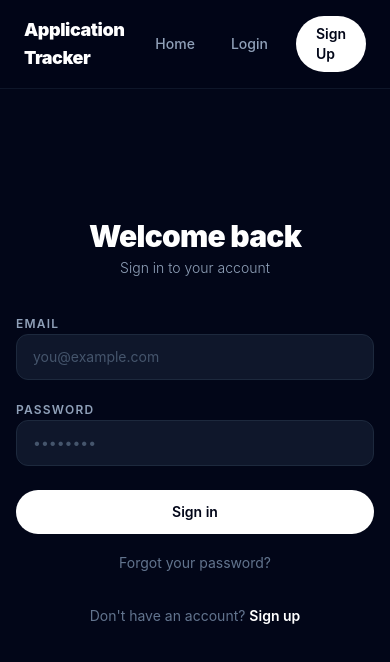
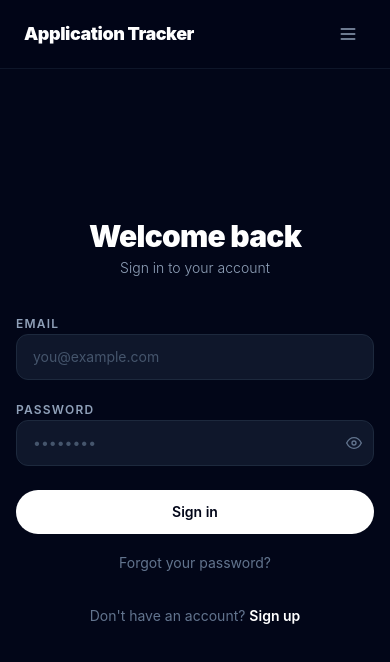
Before and after one commit to SheriNawaz/application-tracker, a React (Vite) app in the folder frontend/: page /login in a window 390 px wide. Shown: the top 662 px of the page. Built offline with nearby package versions, Linux system fonts and the light colour scheme; no server answers.

Commit message:
Mobile responsive layout, hamburger nav, password show/hide toggles

```diff
--- a/frontend/src/components/Navbar.tsx
+++ b/frontend/src/components/Navbar.tsx
@@ -1,33 +1,32 @@
+import { useState } from "react"
 import { Link, useNavigate } from "react-router-dom"
 import { useAuth } from "../context/AuthContext"
 
 const Navbar = () => {
   const { user, logout } = useAuth()
   const navigate = useNavigate()
+  const [menuOpen, setMenuOpen] = useState(false)
 
   const handleLogout = async () => {
     await logout()
+    setMenuOpen(false)
     navigate('/')
   }
+
+  const close = () => setMenuOpen(false)
 
   return (
     <nav className="fixed top-0 left-0 right-0 z-50 px-6 py-4 bg-slate-950/80 backdrop-blur-sm border-b border-slate-800/50">
       <div className="max-w-6xl mx-auto flex items-center justify-between">
-        <p className="text-white font-black text-lg tracking-tight">
-          Application Tracker
-        </p>
-        <div className="flex items-center gap-1">
-          <Link
-            to="/"
-            className="cursor-pointer px-4 py-2 text-slate-400 text-sm font-medium hover:text-white transition-colors duration-200 rounded-full hover:bg-slate-800"
-          >
+        <p className="text-white font-black text-lg tracking-tight">Application Tracker</p>
+
+        {/* Desktop nav */}
+        <div className="hidden md:flex items-center gap-1">
+          <Link to="/" className="cursor-pointer px-4 py-2 text-slate-400 text-sm font-medium hover:text-white transition-colors duration-200 rounded-full hover:bg-slate-800">
             Home
           </Link>
           {user && (
-            <Link
-              to="/tracker"
-              className="cursor-pointer px-4 py-2 text-slate-400 text-sm font-medium hover:text-white transition-colors duration-200 rounded-full hover:bg-slate-800"
-            >
+            <Link to="/tracker" className="cursor-pointer px-4 py-2 text-slate-400 text-sm font-medium hover:text-white transition-colors duration-200 rounded-full hover:bg-slate-800">
               Tracker
             </Link>
           )}
@@ -36,31 +35,72 @@ const Navbar = () => {
               <span className="px-4 py-2 text-slate-400 text-sm">
                 Hi, <span className="text-white font-semibold">{user.username}</span>
               </span>
-              <button
-                onClick={handleLogout}
-                className="cursor-pointer px-5 py-2 bg-white text-slate-950 text-sm font-semibold rounded-full hover:bg-slate-100 transition-colors duration-200 ml-2"
-              >
+              <button onClick={handleLogout} className="cursor-pointer px-5 py-2 bg-white text-slate-950 text-sm font-semibold rounded-full hover:bg-slate-100 transition-colors duration-200 ml-2">
                 Logout
               </button>
             </>
           ) : (
             <>
-              <Link
-                to="/login"
-                className="cursor-pointer px-4 py-2 text-slate-400 text-sm font-medium hover:text-white transition-colors duration-200 rounded-full hover:bg-slate-800"
-              >
+              <Link to="/login" className="cursor-pointer px-4 py-2 text-slate-400 text-sm font-medium hover:text-white transition-colors duration-200 rounded-full hover:bg-slate-800">
                 Login
               </Link>
-              <Link
-                to="/register"
-                className="cursor-pointer px-5 py-2 bg-white text-slate-950 text-sm font-semibold rounded-full hover:bg-slate-100 transition-colors duration-200 ml-2"
-              >
+              <Link to="/register" className="cursor-pointer px-5 py-2 bg-white text-slate-950 text-sm font-semibold rounded-full hover:bg-slate-100 transition-colors duration-200 ml-2">
                 Sign Up
               </Link>
             </>
           )}
         </div>
+
+        {/* Mobile hamburger */}
+        <button
+          onClick={() => setMenuOpen(o => !o)}
+          className="cursor-pointer md:hidden text-slate-400 hover:text-white transition-colors p-2 rounded-lg hover:bg-slate-800"
+          aria-label="Toggle menu"
+        >
+          {menuOpen ? (
+            <svg className="w-5 h-5" fill="none" stroke="currentColor" strokeWidth="2" viewBox="0 0 24 24">
+              <path strokeLinecap="round" strokeLinejoin="round" d="M6 18L18 6M6 6l12 12" />
+            </svg>
+          ) : (
+            <svg className="w-5 h-5" fill="none" stroke="currentColor" strokeWidth="2" viewBox="0 0 24 24">
+              <path strokeLinecap="round" strokeLinejoin="round" d="M4 6h16M4 12h16M4 18h16" />
+            </svg>
+          )}
+        </button>
       </div>
+
+      {/* Mobile dropdown */}
+      {menuOpen && (
+        <div className="md:hidden mt-3 mx-0 bg-slate-900 border border-slate-800 rounded-2xl p-4 flex flex-col gap-1">
+          <Link to="/" onClick={close} className="cursor-pointer px-4 py-2.5 text-slate-400 text-sm font-medium hover:text-white hover:bg-slate-800 rounded-xl transition-colors">
+            Home
+          </Link>
+          {user && (
+            <Link to="/tracker" onClick={close} className="cursor-pointer px-4 py-2.5 text-slate-400 text-sm font-medium hover:text-white hover:bg-slate-800 rounded-xl transition-colors">
+              Tracker
+            </Link>
+          )}
+          {user ? (
+            <>
+              <p className="px-4 py-2 text-slate-400 text-sm border-t border-slate-800 mt-1 pt-3">
+                Hi, <span className="text-white font-semibold">{user.username}</span>
+              </p>
+              <button onClick={handleLogout} className="cursor-pointer mt-1 w-full py-2.5 bg-white text-slate-950 text-sm font-semibold rounded-xl hover:bg-slate-100 transition-colors">
+                Logout
+              </button>
+            </>
+          ) : (
+            <>
+              <Link to="/login" onClick={close} className="cursor-pointer px-4 py-2.5 text-slate-400 text-sm font-medium hover:text-white hover:bg-slate-800 rounded-xl transition-colors">
+                Login
+              </Link>
+              <Link to="/register" onClick={close} className="cursor-pointer mt-1 block text-center py-2.5 bg-white text-slate-950 text-sm font-semibold rounded-xl hover:bg-slate-100 transition-colors">
+                Sign Up
+              </Link>
+            </>
+          )}
+        </div>
+      )}
     </nav>
   )
 }
--- /dev/null
+++ b/frontend/src/components/PasswordInput.tsx
@@ -0,0 +1,51 @@
+import { useState } from "react"
+
+type Props = {
+  value: string
+  onChange: (e: React.ChangeEvent<HTMLInputElement>) => void
+  placeholder?: string
+  required?: boolean
+  name?: string
+}
+
+const EyeOpen = () => (
+  <svg className="w-4 h-4" fill="none" stroke="currentColor" strokeWidth="2" viewBox="0 0 24 24">
+    <path d="M1 12s4-8 11-8 11 8 11 8-4 8-11 8-11-8-11-8z" />
+    <circle cx="12" cy="12" r="3" />
+  </svg>
+)
+
+const EyeClosed = () => (
+  <svg className="w-4 h-4" fill="none" stroke="currentColor" strokeWidth="2" viewBox="0 0 24 24">
+    <path d="M17.94 17.94A10.07 10.07 0 0 1 12 20c-7 0-11-8-11-8a18.45 18.45 0 0 1 5.06-5.94M9.9 4.24A9.12 9.12 0 0 1 12 4c7 0 11 8 11 8a18.5 18.5 0 0 1-2.16 3.19m-6.72-1.07a3 3 0 1 1-4.24-4.24" />
+    <line x1="1" y1="1" x2="23" y2="23" />
+  </svg>
+)
+
+const PasswordInput = ({ value, onChange, placeholder = "••••••••", required, name }: Props) => {
+  const [show, setShow] = useState(false)
+
+  return (
+    <div className="relative">
+      <input
+        type={show ? "text" : "password"}
+        name={name}
+        placeholder={placeholder}
+        value={value}
+        onChange={onChange}
+        required={required}
+        className="w-full px-4 py-3 pr-11 bg-slate-900 border border-slate-800 rounded-xl text-white text-sm placeholder-slate-600 focus:outline-none focus:border-slate-600 transition-colors duration-200"
+      />
+      <button
+        type="button"
+        onClick={() => setShow(s => !s)}
+        className="cursor-pointer absolute right-3 top-1/2 -translate-y-1/2 text-slate-500 hover:text-slate-300 transition-colors"
+        aria-label={show ? "Hide password" : "Show password"}
+      >
+        {show ? <EyeClosed /> : <EyeOpen />}
+      </button>
+    </div>
+  )
+}
+
+export default PasswordInput
--- a/frontend/src/components/ResetPassword.tsx
+++ b/frontend/src/components/ResetPassword.tsx
@@ -1,6 +1,7 @@
 import { useState } from "react"
 import { useNavigate, useSearchParams } from "react-router-dom"
 import api from "../api/axios"
+import PasswordInput from "./PasswordInput"
 
 const ResetPassword = () => {
   const navigate = useNavigate()
@@ -84,27 +85,13 @@ const ResetPassword = () => {
               <label className="text-xs font-semibold text-slate-400 uppercase tracking-widest">
                 New Password
               </label>
-              <input
-                type="password"
-                placeholder="••••••••"
-                value={password}
-                onChange={e => setPassword(e.target.value)}
-                required
-                className="w-full px-4 py-3 bg-slate-900 border border-slate-800 rounded-xl text-white text-sm placeholder-slate-600 focus:outline-none focus:border-slate-600 transition-colors duration-200"
-              />
+              <PasswordInput value={password} onChange={e => setPassword(e.target.value)} required />
             </div>
             <div className="space-y-1.5">
               <label className="text-xs font-semibold text-slate-400 uppercase tracking-widest">
                 Confirm Password
               </label>
-              <input
-                type="password"
-                placeholder="••••••••"
-                value={confirm}
-                onChange={e => setConfirm(e.target.value)}
-                required
-                className="w-full px-4 py-3 bg-slate-900 border border-slate-800 rounded-xl text-white text-sm placeholder-slate-600 focus:outline-none focus:border-slate-600 transition-colors duration-200"
-              />
+              <PasswordInput value={confirm} onChange={e => setConfirm(e.target.value)} required />
             </div>
             <button
               type="submit"
--- a/frontend/src/components/SignIn.tsx
+++ b/frontend/src/components/SignIn.tsx
@@ -1,6 +1,7 @@
 import { useState } from "react"
 import { useNavigate } from "react-router-dom"
 import { useAuth } from "../context/AuthContext"
+import PasswordInput from "./PasswordInput"
 
 const SignIn = () => {
   const navigate = useNavigate()
@@ -58,14 +59,7 @@ const SignIn = () => {
             <label className="text-xs font-semibold text-slate-400 uppercase tracking-widest">
               Password
             </label>
-            <input
-              type="password"
-              placeholder="••••••••"
-              value={password}
-              onChange={e => setPassword(e.target.value)}
-              required
-              className="w-full px-4 py-3 bg-slate-900 border border-slate-800 rounded-xl text-white text-sm placeholder-slate-600 focus:outline-none focus:border-slate-600 transition-colors duration-200"
-            />
+            <PasswordInput value={password} onChange={e => setPassword(e.target.value)} required />
           </div>
 
           <button
--- a/frontend/src/components/SignUp.tsx
+++ b/frontend/src/components/SignUp.tsx
@@ -1,6 +1,7 @@
 import { useState } from "react"
 import { useNavigate } from "react-router-dom"
 import { useAuth } from "../context/AuthContext"
+import PasswordInput from "./PasswordInput"
 
 const SignUp = () => {
   const navigate = useNavigate()
@@ -73,14 +74,7 @@ const SignUp = () => {
             <label className="text-xs font-semibold text-slate-400 uppercase tracking-widest">
               Password
             </label>
-            <input
-              type="password"
-              placeholder="••••••••"
-              value={password}
-              onChange={e => setPassword(e.target.value)}
-              required
-              className="w-full px-4 py-3 bg-slate-900 border border-slate-800 rounded-xl text-white text-sm placeholder-slate-600 focus:outline-none focus:border-slate-600 transition-colors duration-200"
-            />
+            <PasswordInput value={password} onChange={e => setPassword(e.target.value)} required />
           </div>
 
           <button
```
Also changed, not shown: frontend/src/components/Tracker.tsx (+10 -10 lines).
